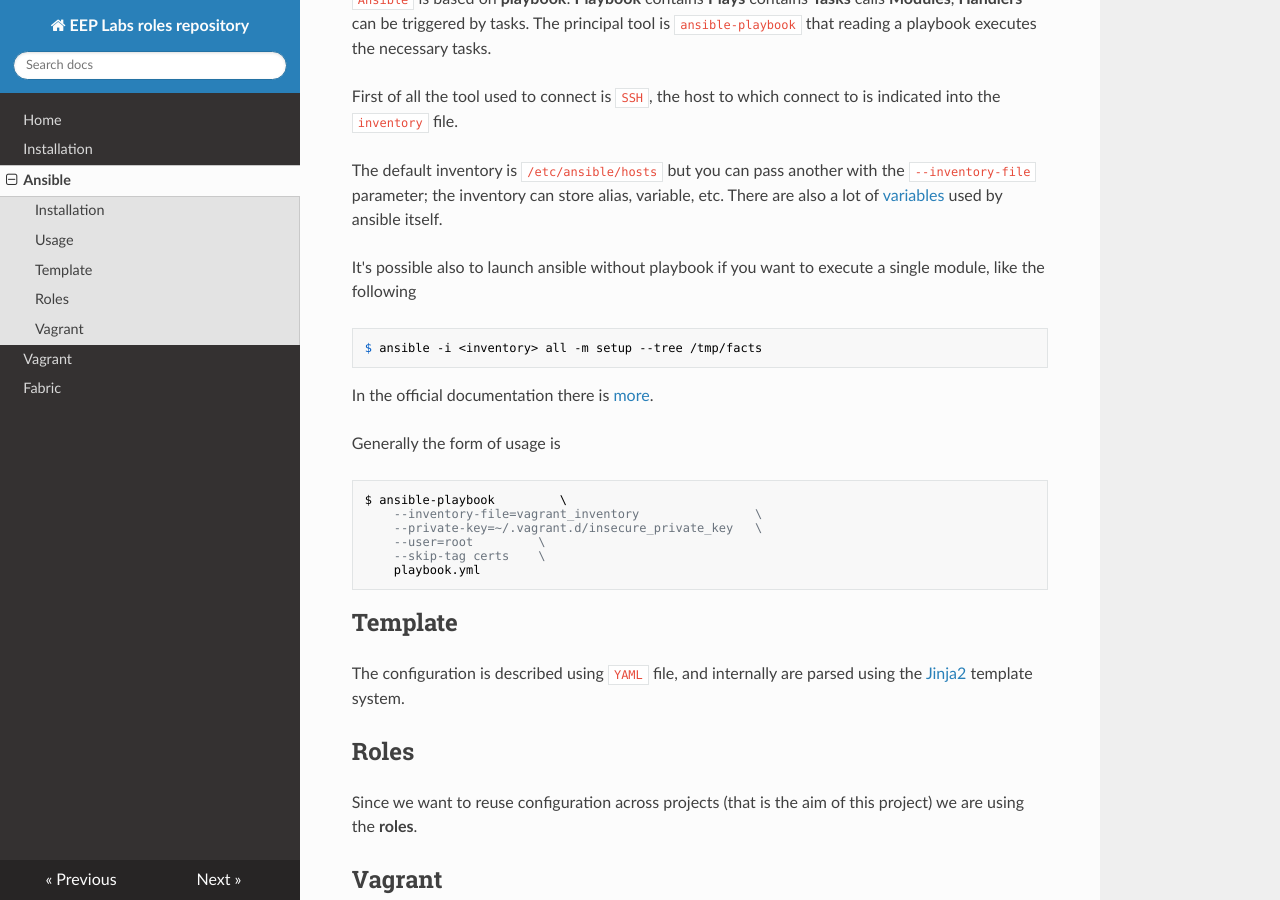
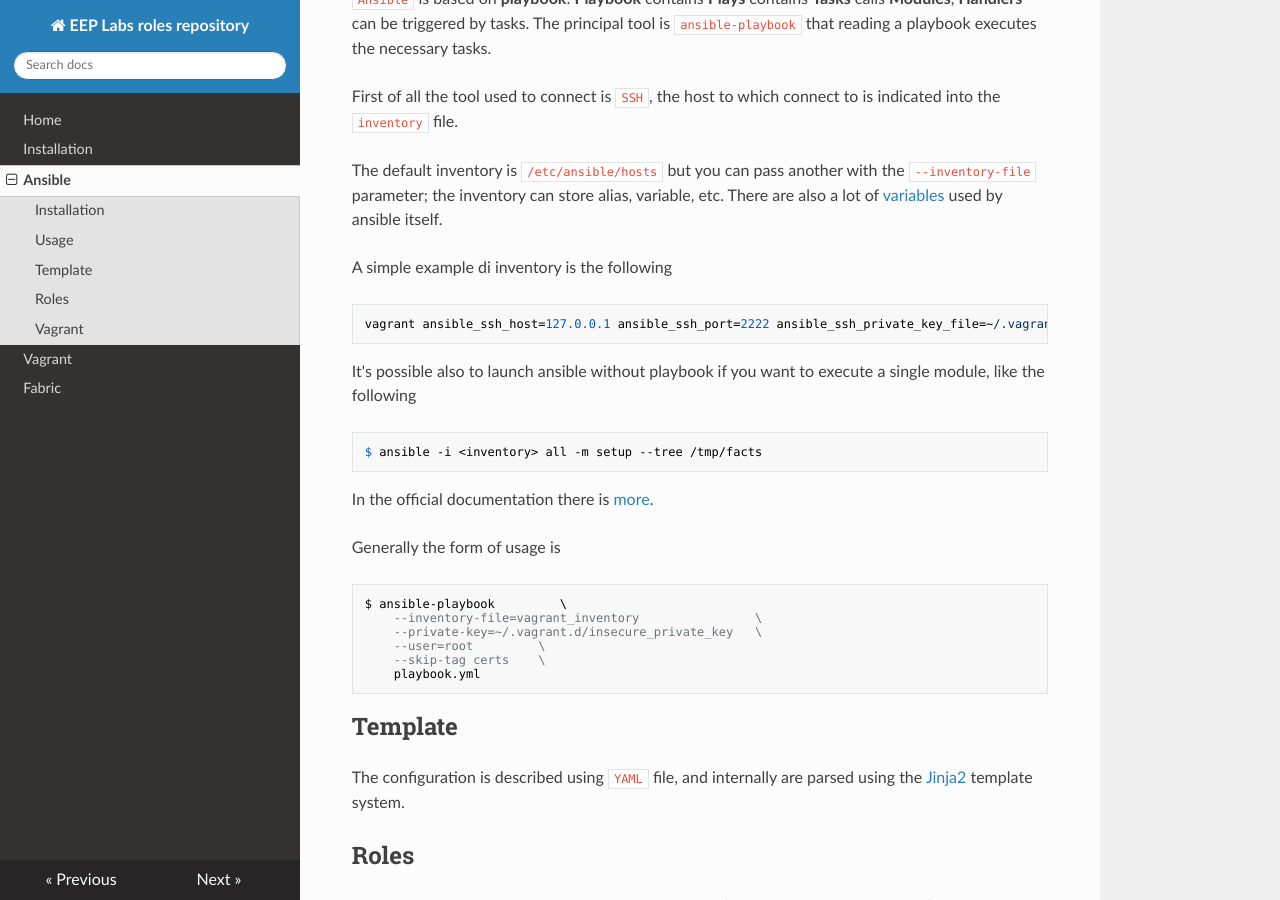
Before and after one commit to EEP-Labs/ansible-roles-repository, an MkDocs documentation site: the page built from docs/ansible.md, in a window 1280 px wide and 900 px high, scrolled down 521 px. Built offline with MkDocs 1.6.1, drawn with Linux system fonts in a browser that asks for light colours; nearby versions of some CDN libraries; old or Windows-style settings are respelled for this version of MkDocs.

Commit message:
Add simple example of inventory.

```diff
--- a/docs/ansible.md
+++ b/docs/ansible.md
@@ -27,6 +27,10 @@ First of all the tool used to connect is ``SSH``, the host to which connect to i
 The default inventory is ``/etc/ansible/hosts`` but you can pass another with the ``--inventory-file`` parameter; the inventory
 can store alias, variable, etc. There are also a lot of
 [variables](http://docs.ansible.com/intro_inventory.html#list-of-behavioral-inventory-parameters) used by ansible itself.
+
+A simple example di inventory is the following
+
+    vagrant ansible_ssh_host=127.0.0.1 ansible_ssh_port=2222 ansible_ssh_private_key_file=~/.vagrant.d/insecure_private_key ansible_ssh_user=root
 
 It's possible also to launch ansible without playbook if you want to execute a single module, like the following
 
```
